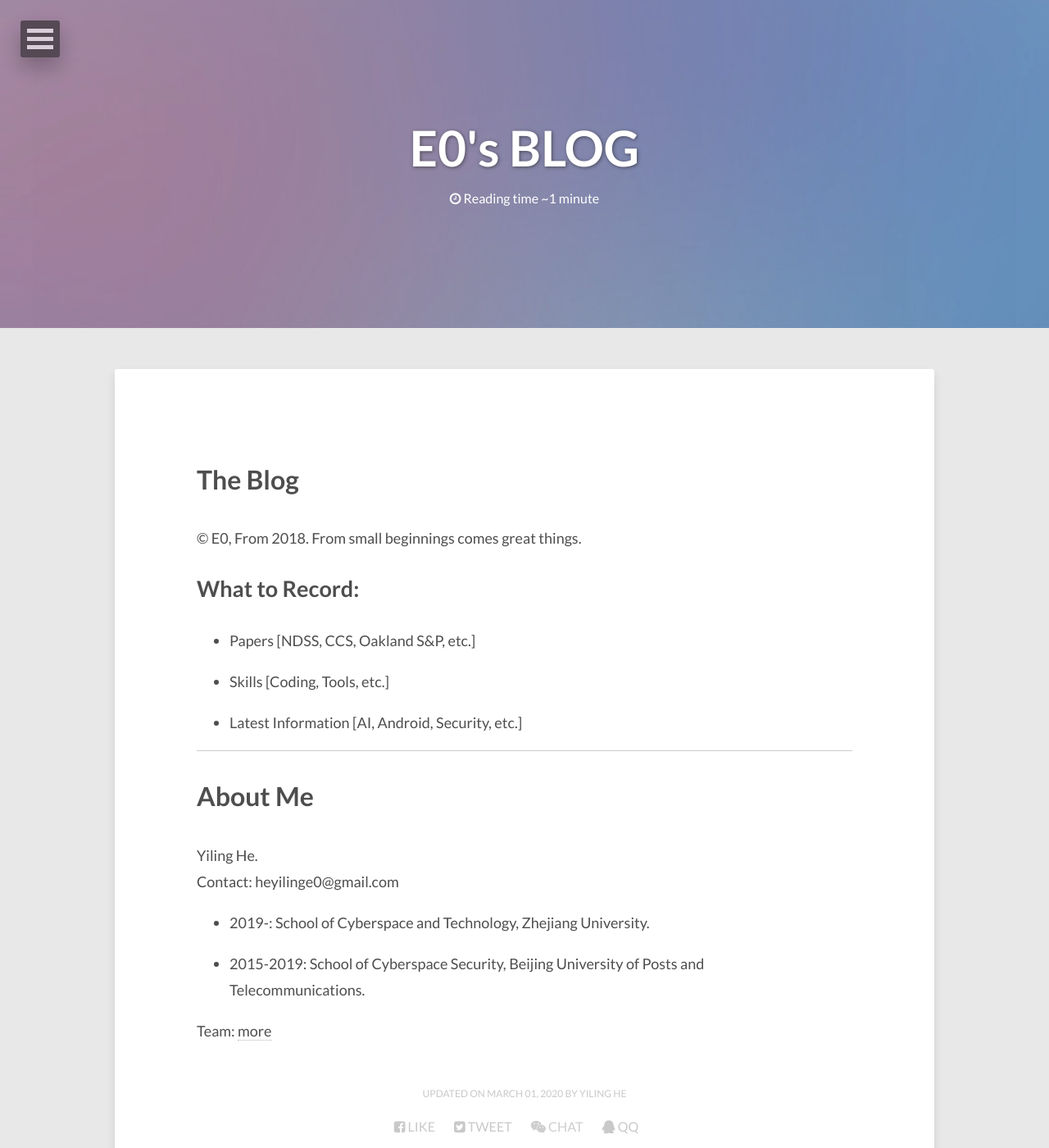
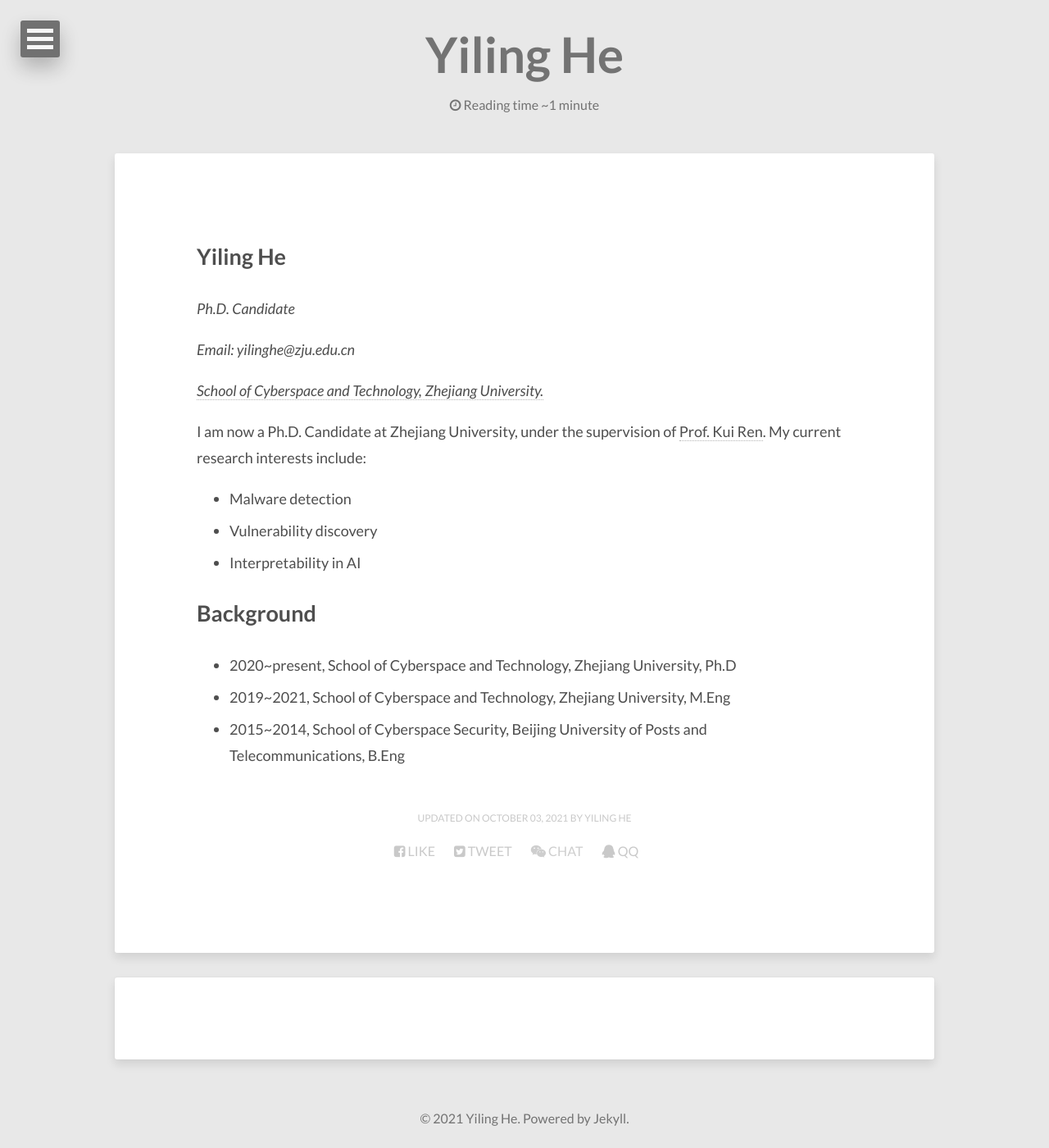
Before and after one commit to E0HYL/BLOG-OF-E0, a Jekyll site: the page built from about/index.md, in a window 1280 px wide and 1400 px high. Shown: the whole window at 82% size. Built offline with Jekyll 4.4.1, drawn with Linux system fonts in a browser that asks for light colours; nearby versions of some CDN libraries; comment, search, counter and statistics services are not loaded; our own code applies the rules of GitHub Pages for plain Markdown files; some of the changed text lies outside the part shown.

Commit message:
update about me

```diff
--- a/about/index.md
+++ b/about/index.md
@@ -1,32 +1,25 @@
 ---
 layout: page
-title: E0's BLOG
-image:
-  feature: abstract-5.jpg
-comments: false
-modified: 2020-3-1
----
-# The Blog
-
-© E0, From 2018. From small beginnings comes great things.
-
-## What to Record:
-
-* Papers [NDSS, CCS, Oakland S&P, etc.]
-
-* Skills [Coding, Tools, etc.]
-
-* Latest Information [AI, Android, Security, etc.]
-
+modified: 2021-10-3
 ---
 
-# About Me
 
-Yiling He. <br>
-Contact: heyilinge0@gmail.com
+## Yiling He
 
-* 2019-: School of Cyberspace and Technology, Zhejiang University.
+*Ph.D. Candidate*
 
-* 2015-2019: School of Cyberspace Security, Beijing University of Posts and Telecommunications.
+*Email: yilinghe@zju.edu.cn*
 
-Team: [more](https://icsr.zju.edu.cn/)
+[*School of Cyberspace and Technology, Zhejiang University.*](https://icsr.zju.edu.cn/)
+
+I am now a Ph.D. Candidate at Zhejiang University, under the supervision of [Prof. Kui Ren](https://scholar.google.com/citations?user=uuQA_rcAAAAJ). My current research interests include:
+
+- Malware detection
+- Vulnerability discovery
+- Interpretability in AI
+
+## Background
+
+* 2020~present, School of Cyberspace and Technology, Zhejiang University, Ph.D
+* 2019~2021, School of Cyberspace and Technology, Zhejiang University, M.Eng
+* 2015~2014, School of Cyberspace Security, Beijing University of Posts and Telecommunications, B.Eng
```
